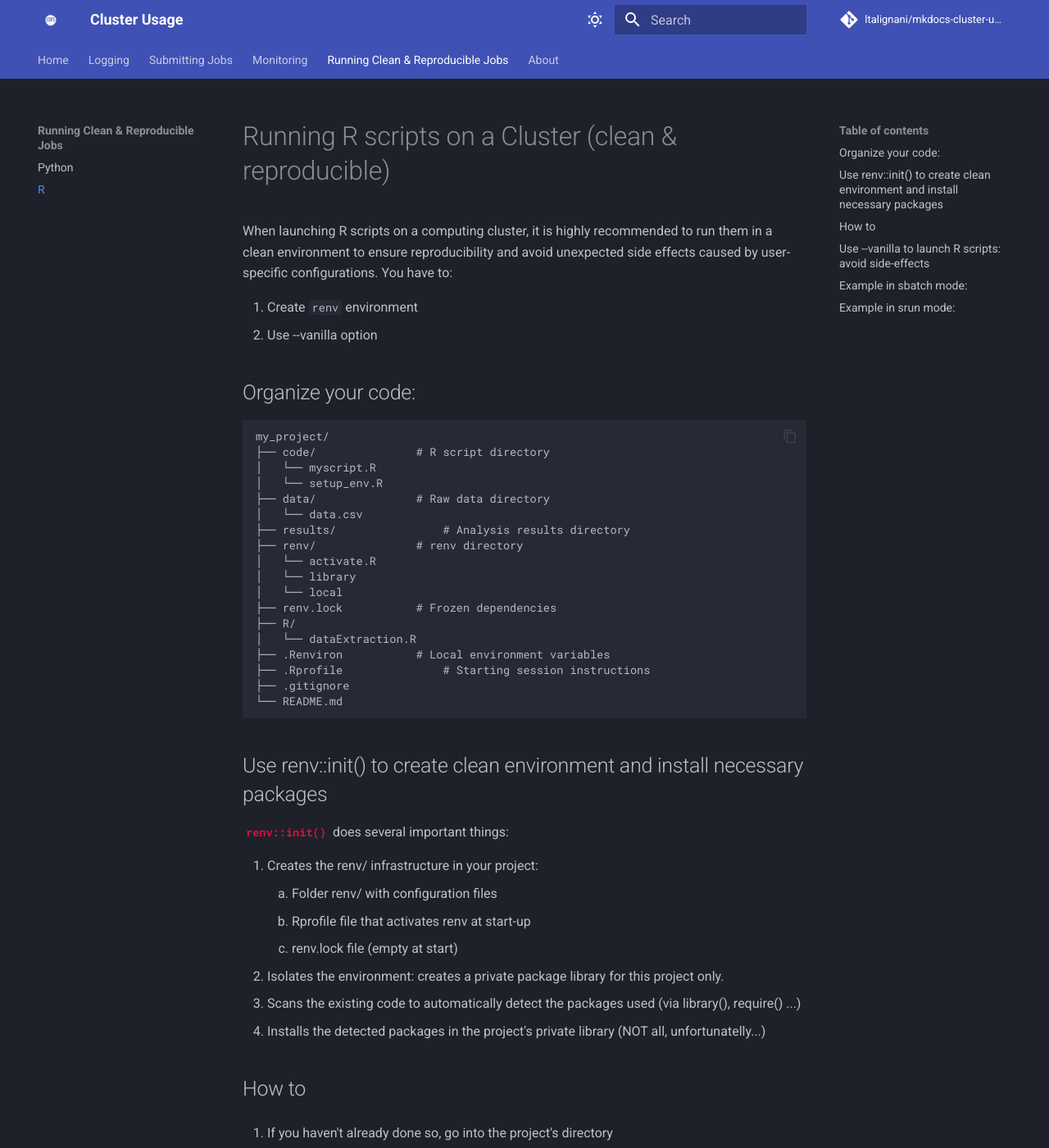
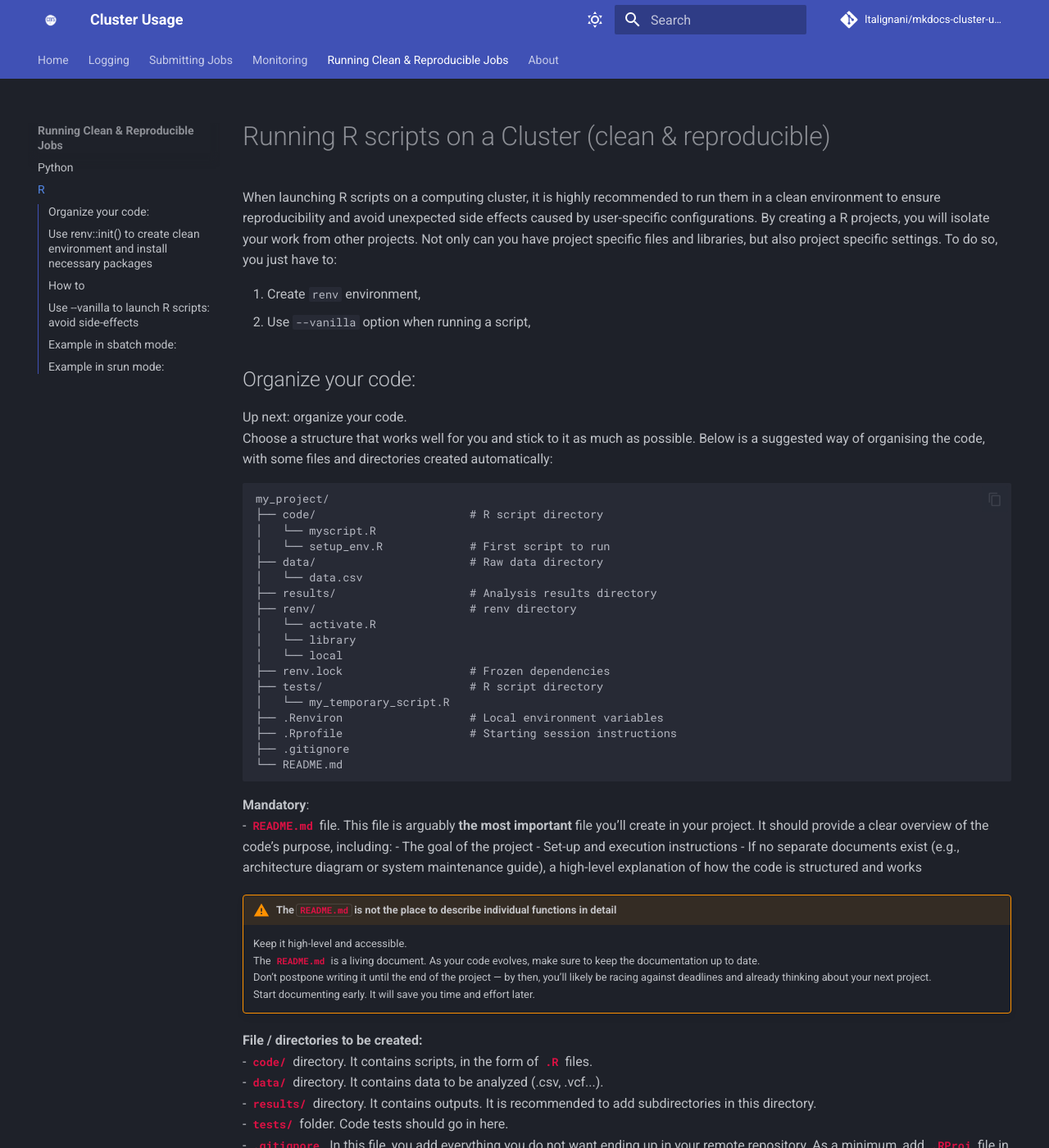
Before and after one commit to ltalignani/mkdocs-cluster-usage, an MkDocs documentation site: the page built from docs/R.md, in a window 1280 px wide and 1400 px high. Shown: the whole window at 82% size. Built offline with MkDocs 1.6.1 and Material for MkDocs 9.7.7, drawn with Linux system fonts in a browser that asks for light colours; comment, search, counter and statistics services are not loaded; some of the changed text lies outside the part shown.

Commit message:
Add renv infos on R.md

````diff
--- a/docs/R.md
+++ b/docs/R.md
@@ -1,41 +1,68 @@
 # Running R scripts on a Cluster (clean & reproducible)
 
-When launching R scripts on a computing cluster, it is highly recommended to run them in a clean environment to ensure reproducibility and avoid unexpected side effects caused by user-specific configurations. You have to:
+When launching R scripts on a computing cluster, it is highly recommended to run them in a clean environment to ensure reproducibility and avoid unexpected side effects caused by user-specific configurations. By creating a R projects, you will isolate your work from other projects. Not only can you have project specific files and libraries, but also project specific settings. To do so, you just have to:
 
-1. Create `renv` environment
-2. Use --vanilla option
+1. Create `renv` environment,
+2. Use `--vanilla` option when running a script,
 
 ## Organize your code:
+Up next: organize your code.
+Choose a structure that works well for you and stick to it as much as possible. Below is a suggested way of organising the code, with some files and directories created automatically:
 
 ```
 my_project/
-├── code/          		# R script directory
+├── code/          		        # R script directory
 │   └── myscript.R
-│   └── setup_env.R
-├── data/          		# Raw data directory
+│   └── setup_env.R             # First script to run
+├── data/          		        # Raw data directory
 │   └── data.csv
-├── results/     			# Analysis results directory
-├── renv/          		# renv directory
+├── results/     		        # Analysis results directory
+├── renv/          		        # renv directory
 │   └── activate.R
 │   └── library
 │   └── local
-├── renv.lock      		# Frozen dependencies
-├── R/
-│   └── dataExtraction.R
-├── .Renviron     		# Local environment variables
-├── .Rprofile        		# Starting session instructions
+├── renv.lock      		        # Frozen dependencies
+├── tests/          		    # R script directory
+│   └── my_temporary_script.R
+├── .Renviron     		        # Local environment variables
+├── .Rprofile                   # Starting session instructions
 ├── .gitignore
 └── README.md
 ```
+
+**Mandatory**:
+- `README.md` file. This file is arguably **the most important** file you’ll create in your project. It should provide a clear overview of the code’s purpose, including:
+    - The goal of the project
+    - Set-up and execution instructions
+    - If no separate documents exist (e.g., architecture diagram or system maintenance guide), a high-level explanation of how the code is structured and works
+
+!!! warning "The `README.md` is not the place to describe individual functions in detail"
+     Keep it high-level and accessible.
+     The `README.md` is a living document. As your code evolves, make sure to keep the documentation up to date.
+     Don’t postpone writing it until the end of the project — by then, you’ll likely be racing against deadlines and already thinking about your next project.
+     Start documenting early. It will save you time and effort later.
+
+**File / directories to be created:**
+- `code/` directory. It contains scripts, in the form of `.R` files.
+- `data/` directory. It contains data to be analyzed (.csv, .vcf...).
+- `results/` directory. It contains outputs. It is recommended to add subdirectories in this directory.
+- `tests/` folder. Code tests should go in here.
+- `.gitignore`. In this file, you add everything you do not want ending up in your remote repository. As a minimum, add `.RProj` file in there.
+
+
+**Automatically created if you followed step 1:**
+- `renv.lock` file, `renv/` folder and `.Rprofile` file. This is the virtual environment set up. They will be automatically created by renv when you activate it.
+- `.Rproj` file. This is an RStudio file containing the project specific settings. Created automatically when you create an R project with RStudio ON Demand (see further).
+
 
 ## Use renv::init() to create clean environment and install necessary packages
 
 `renv::init()` does several important things:
 
 1.	Creates the renv/ infrastructure in your project:
-      1. Folder renv/ with configuration files
-      2. Rprofile file that activates renv at start-up
-      3. renv.lock file (empty at start)
+      1. `renv/`directory with configuration files
+      2. `Rprofile` file that activates `renv` at start-up
+      3. `renv.lock` file (empty at start)
 2.	Isolates the environment: creates a private package library for this project only.
 3.	Scans the existing code to automatically detect the packages used (via library(), require() ...)
 4.	Installs the detected packages in the project's private library (NOT all, unfortunatelly...)
@@ -120,7 +148,7 @@
 ```R
 renv::restore()
 ```
-if you already have created the `renv`. This function just recall the R environment present in the project directory.
+if you already have created the `renv`. `renv::restore()` compares packages recorded in the lockfile to the packages installed in the project library. Where there are differences it resolves them by installing the lockfile-recorded package into the project library.
 
 ## Use --vanilla to launch R scripts: avoid side-effects
 
--- a/mkdocs.yml
+++ b/mkdocs.yml
@@ -30,6 +30,7 @@
     - navigation.sections
     - navigation.tracking
     - content.code.copy
+    - toc.integrate
   palette:
     # Dark Mode
     - scheme: slate
@@ -73,7 +74,12 @@
   - md_in_html
   - def_list
 
-
+extra:
+  social:
+    - icon: fontawesome/brands/github
+      link: https://github.com/ltalignani/
+    - icon: fontawesome/brands/linkedin
+      link: https://www.linkedin.com/in/loic-talignani-83a7581a2/
 extra_css:
   - css/overrides.css
 
````
Also changed, not shown: other parts of docs/R.md (+1 -0 lines).
